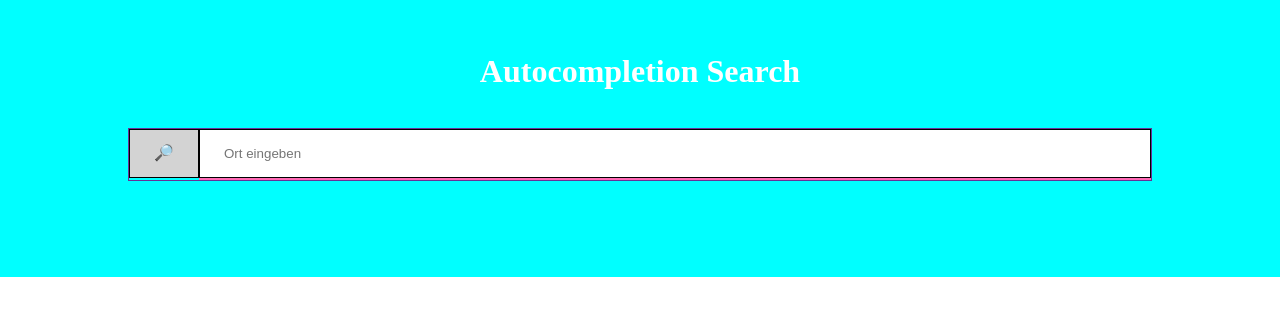
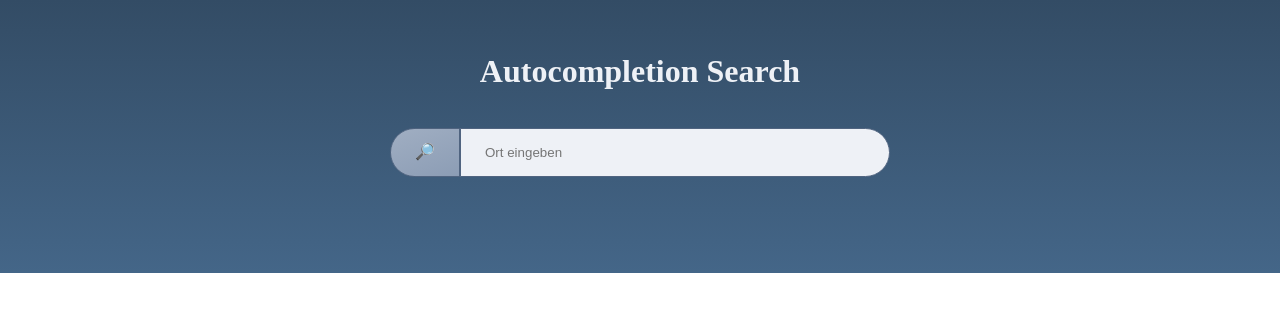
Before and after one commit to SvLowman/autocompletion, a React (Create React App) app: page / in a window 1280 px wide. Shown: the top 316 px of the page. Built offline with nearby package versions, Linux system fonts and the light colour scheme; the HTML template or start-up script is replaced by a standard one.

Commit message:
:lipstick: Add colors, fonts and border radius

```diff
--- a/src/App.js
+++ b/src/App.js
@@ -4,7 +4,11 @@ import styled from "styled-components/macro";
 import GlobalStyle from "./globalStyle";
 
 const FormContainer = styled.div`
-  background: var(--background);
+  background: linear-gradient(
+    180deg,
+    var(--background),
+    var(--background-gradient)
+  );
   padding: 2rem 0 6rem;
   display: flex;
   flex-direction: column;
@@ -12,41 +16,52 @@ const FormContainer = styled.div`
 `;
 
 const SearchForm = styled.form`
-  border: solid 1px rebeccapurple;
   margin-top: 1rem;
   width: 80%;
+  max-width: 500px;
   display: grid;
   grid-template-columns: 70px auto;
   grid-template-rows: auto auto;
 `;
 
 const SearchLabel = styled.label`
-  border: solid 1px black;
-  background: var(--label-background);
+  border: solid 1px var(--selected);
+  border-top-left-radius: 2rem;
+  border-bottom-left-radius: 2rem;
+  background: linear-gradient(
+    160deg,
+    var(--label-background),
+    var(--label-background-gradient)
+  );
   text-align: center;
   padding: calc(1rem - 3px);
   width: 70px;
 `;
 
 const SearchInput = styled.input`
-  border: solid 1px black;
+  border: solid 1px var(--selected);
+  border-top-right-radius: 2rem;
+  border-bottom-right-radius: 2rem;
   background: var(--paper);
+  font-family: "Montserrat", sans-serif;
   padding: 1rem 1.5rem;
   width: 100%;
 `;
 
 const PredictionContainer = styled.ul`
-  border: solid 1px hotpink;
-  background: var(--paper);
+  border-left: solid 1px var(--selected);
   list-style-type: none;
   padding: 0;
   margin: 0;
-  min-width: calc(80% - 70px);
+  width: calc(100% - 2rem);
   grid-column-start: 2;
 `;
 
 const PredictionButton = styled.button`
   border: none;
+  border-radius: 0;
+  background: var(--paper);
+  font-family: "Montserrat", sans-serif;
   text-align: left;
   padding: 0.5rem 1.5rem;
   width: 100%;
--- a/src/globalStyle.js
+++ b/src/globalStyle.js
@@ -9,10 +9,15 @@ const GlobalStyle = createGlobalStyle`
 }
 
 :root {
-  --selected: blue;
-  --background: cyan;
-  --paper: white;
-  --label-background: lightgray;
+  --selected: #506480;
+  --background: #334c65;
+  --background-gradient: #446688;
+  --background-shade: #1a1d24;;
+  --paper: #eef1f6;
+  --paper-gradient: #ced6e5;
+  --label-background: #a0aec2;
+  --label-background-gradient: #8c9db5;
+  --text: #1a1d24;
 }
 
 body {
@@ -22,6 +27,7 @@ body {
 
 h1 {
     color: var(--paper);
+    font-family: 'Comfortaa', cursive;
 }
 `;
 
```
Also changed, not shown: 1 other file (tests, documents, lock files or other folders).
